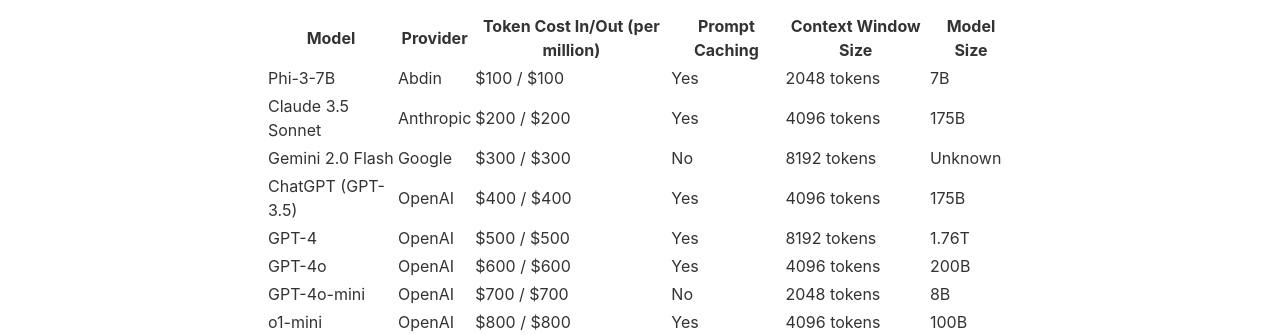
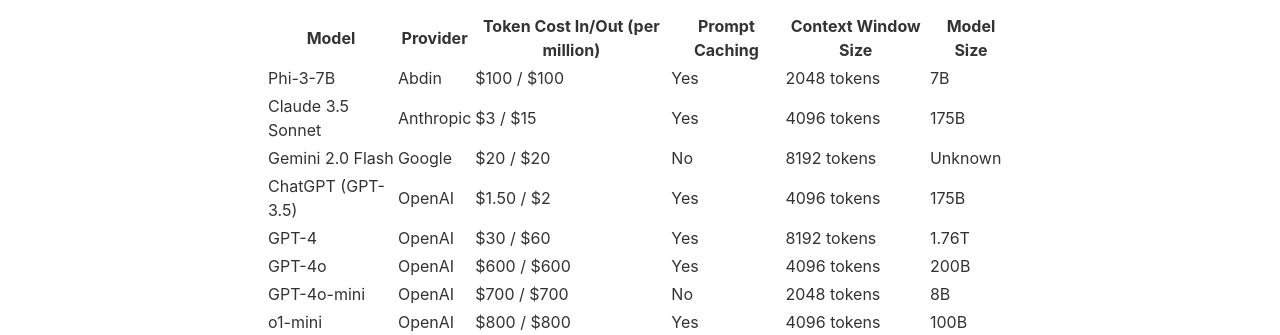
Before and after one commit to nyvyn/nyvyn.github.io, a Jekyll site: the page built from _notes/llm-size-vs-performance.markdown, in a window 1280 px wide. Shown: the part 336-671 px from the top of the page. Built offline with Jekyll 4.4.1, drawn with Linux system fonts in a browser that asks for light colours; nearby versions of some CDN libraries.

Commit message:
fix: Update token costs for LLMs in performance markdown file

```diff
--- a/_notes/llm-size-vs-performance.markdown
+++ b/_notes/llm-size-vs-performance.markdown
@@ -33,10 +33,10 @@
 | Model                | Provider  | Token Cost In/Out (per million) | Prompt Caching | Context Window Size | Model Size |
 |----------------------|-----------|---------------------------------|----------------|---------------------|------------|
 | Phi-3-7B             | Abdin     | $100 / $100                     | Yes            | 2048 tokens         | 7B         |
-| Claude 3.5 Sonnet    | Anthropic | $200 / $200                     | Yes            | 4096 tokens         | 175B       |
-| Gemini 2.0 Flash     | Google    | $300 / $300                     | No             | 8192 tokens         | Unknown    |
-| ChatGPT (GPT-3.5)    | OpenAI    | $400 / $400                     | Yes            | 4096 tokens         | 175B       |
-| GPT-4                | OpenAI    | $500 / $500                     | Yes            | 8192 tokens         | 1.76T      |
+| Claude 3.5 Sonnet    | Anthropic | $3 / $15                        | Yes            | 4096 tokens         | 175B       |
+| Gemini 2.0 Flash     | Google    | $20 / $20                       | No             | 8192 tokens         | Unknown    |
+| ChatGPT (GPT-3.5)    | OpenAI    | $1.50 / $2                      | Yes            | 4096 tokens         | 175B       |
+| GPT-4                | OpenAI    | $30 / $60                       | Yes            | 8192 tokens         | 1.76T      |
 | GPT-4o               | OpenAI    | $600 / $600                     | Yes            | 4096 tokens         | 200B       |
 | GPT-4o-mini          | OpenAI    | $700 / $700                     | No             | 2048 tokens         | 8B         |
 | o1-mini              | OpenAI    | $800 / $800                     | Yes            | 4096 tokens         | 100B       |
```
